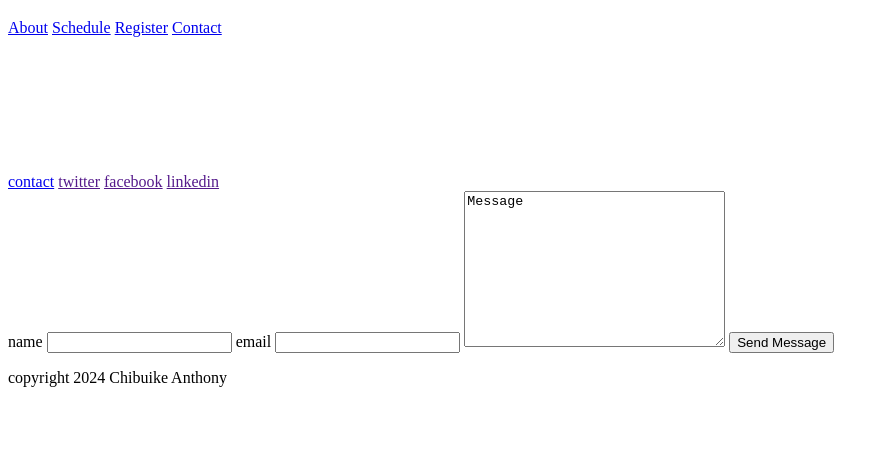
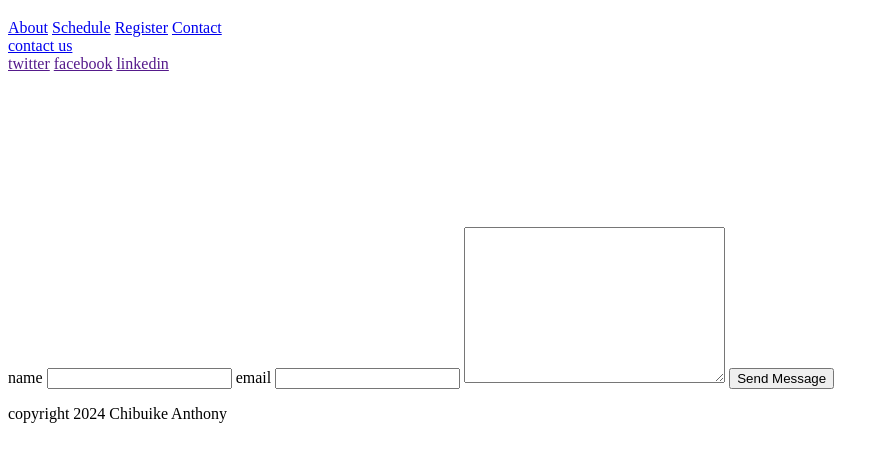
Before and after one commit to Oracle00999/TechCon_HTML, a plain HTML site: page techcon_website/contact.html in a window 1280 px wide. Shown: the part 61-522 px from the top of the page, without its empty margins (0-889 px from the left). Drawn offline with Linux system fonts and the light colour scheme.

Commit message:
added contact.html file

```diff
--- a/techcon_website/contact.html
+++ b/techcon_website/contact.html
@@ -17,19 +17,32 @@
       </nav>
     </header>
     <main>
-      <a href="mailto:email@example.com">contact</a>
+      <section>
+        <a href="mailto:email@example.com">contact us</a>
+      </section>
+      <section>
         <a href="" target="_blank">twitter</a>
         <a href="" target="_blank">facebook</a>
         <a href="" target="_blank">linkedin</a>
+      </section>
+      <section>
         <iframe src="" frameborder="0"></iframe>
+      </section>
+      <section>
         <form action="">
           <label for="text">name</label>
           <input type="text" />
           <label for="email">email</label>
           <input type="email" name="email" id="email" />
-        <textarea name="textarea" id="textarea" cols="30" rows="10">Message </textarea>
+          <textarea
+            name="Message"
+            id="Message"
+            cols="30"
+            rows="10"
+          ></textarea>
           <button type="submit">Send Message</button>
         </form>
+      </section>
       <footer>
         <p>copyright 2024 Chibuike Anthony</p>
       </footer>
```
Lines whose indentation alone changed are shown as unchanged.
